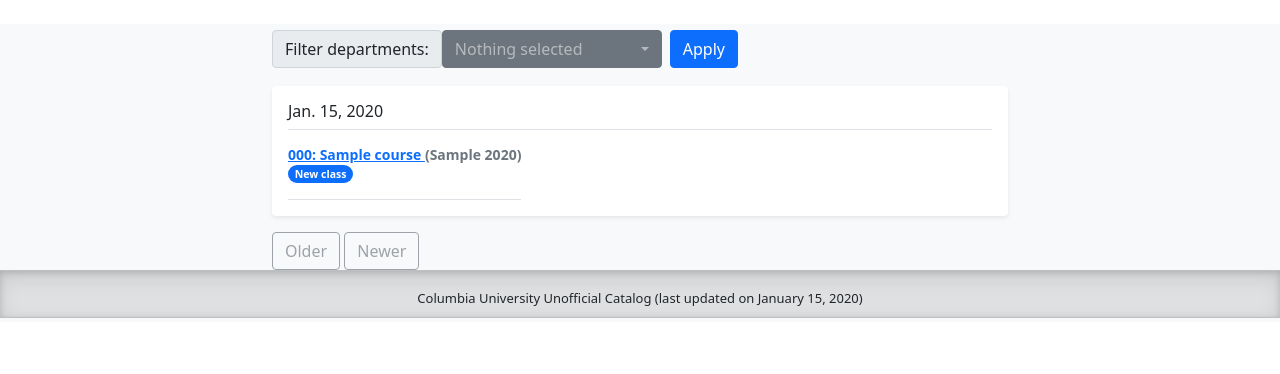
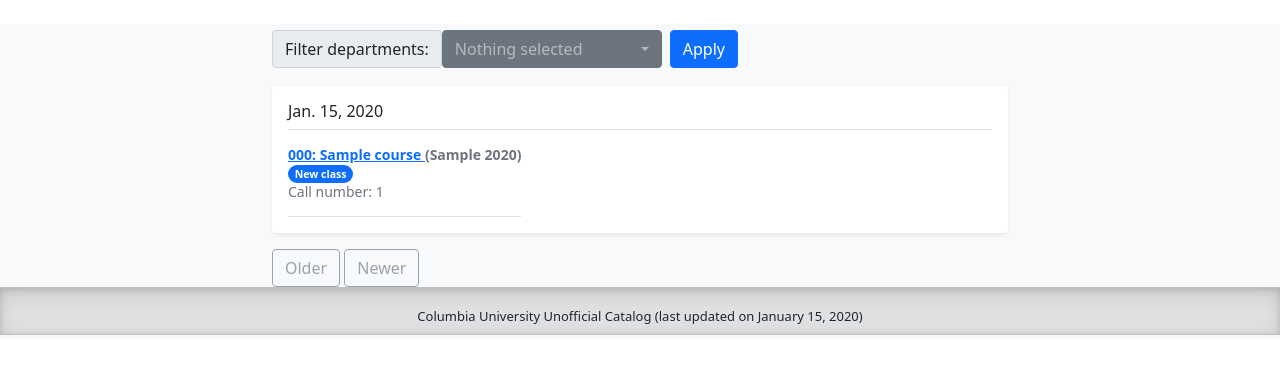
Before and after one commit to soid/peqod, a Django app: page /updates in a window 1280 px wide. Shown: the part 97-471 px from the top of the page. Run offline with Django 3.2, Linux system fonts and the light colour scheme; tables that the repository leaves empty hold one stand-in row (values such as "Sample post"); data that the repository does not hold is empty; some libraries are stand-ins or nearby versions.

Commit message:
show call number for new classes in updates

```diff
--- a/catalog/courses/templates/updates.html
+++ b/catalog/courses/templates/updates.html
@@ -59,6 +59,8 @@
                                     {% endif %}
                                     {% if update.is_T_NEW_CLASS %}
                                         <span class="badge rounded-pill bg-primary">New class</span><br/>
+                                        Call number: {{ update.related_class.call_number }}
+                                        <br/>
                                     {% endif %}
                                     {% if update.is_T_NEW_INSTRUCTOR %}
                                         New instructor
```
